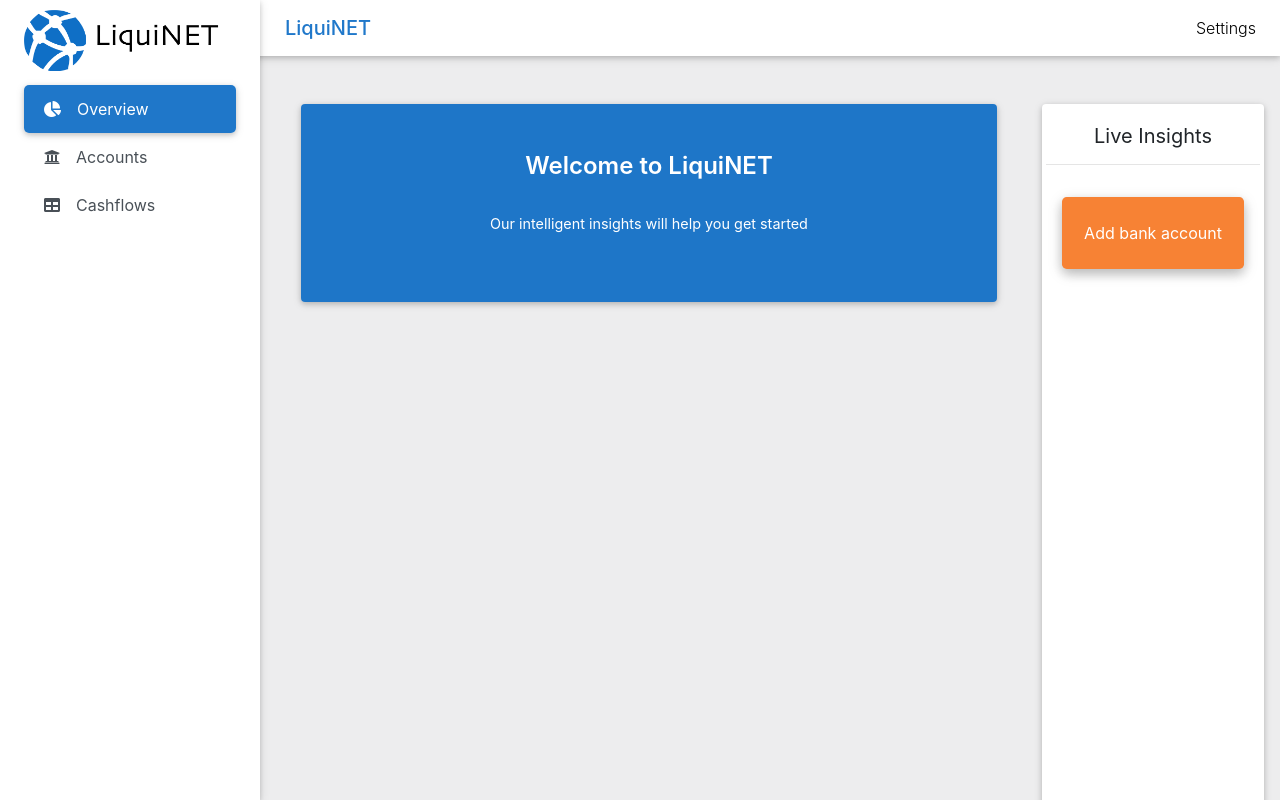
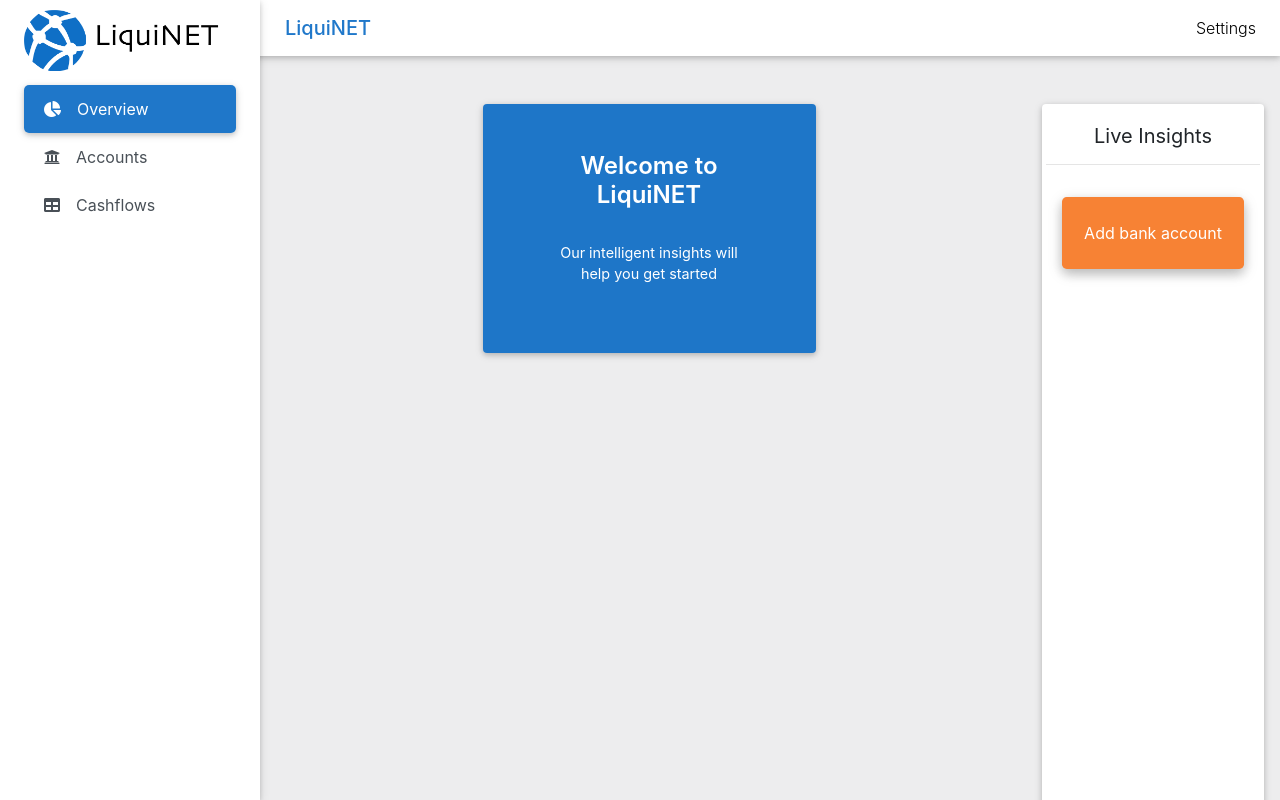
Before and after one commit to Vrq/f10hackthon-liquid-client, a React (Create React App) app: page / in a window 1280 px wide. Shown: the top 800 px of the page. Built offline with nearby package versions, Linux system fonts and the light colour scheme.

Commit message:
prettify

```diff
--- a/src/App.js
+++ b/src/App.js
@@ -45,14 +45,16 @@
         <main id="content" className="py-5 px-3">
           <MDBRow>
             <MDBCol className="col-9">
+            <div className="d-flex justify-content-center">
               {this.state.showWelcomeMessage &&
-                <MDBCol onClick={this.closeWelcomeMessage}>
+                <MDBCol className="col-6 text-center" onClick={this.closeWelcomeMessage}>
                   <MDBCard className="p-5 white-text businesshq-bg">
                     <MDBCardTitle className="text-center ">Welcome to LiquiNET</MDBCardTitle>
                     <MDBCardBody><MDBCardText className="text-center white-text">Our intelligent insights will help you get started</MDBCardText></MDBCardBody>
                   </MDBCard>
                 </MDBCol>
               }
+              </div>
               <Routes globalState={this.state} changeGlobalState={this.changeGlobalState} />
               {/* <ChartSection1 />
           <TableSection />
```
